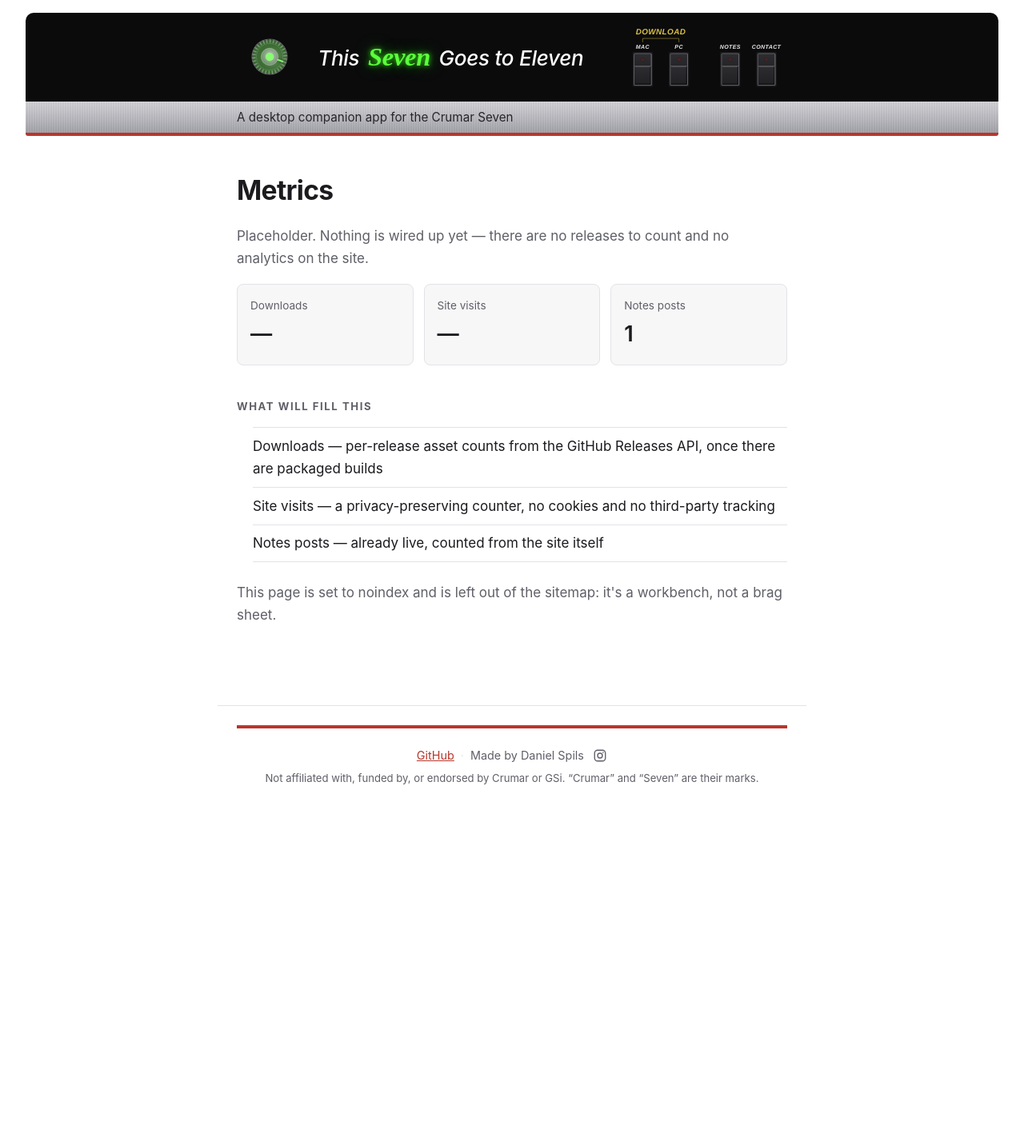
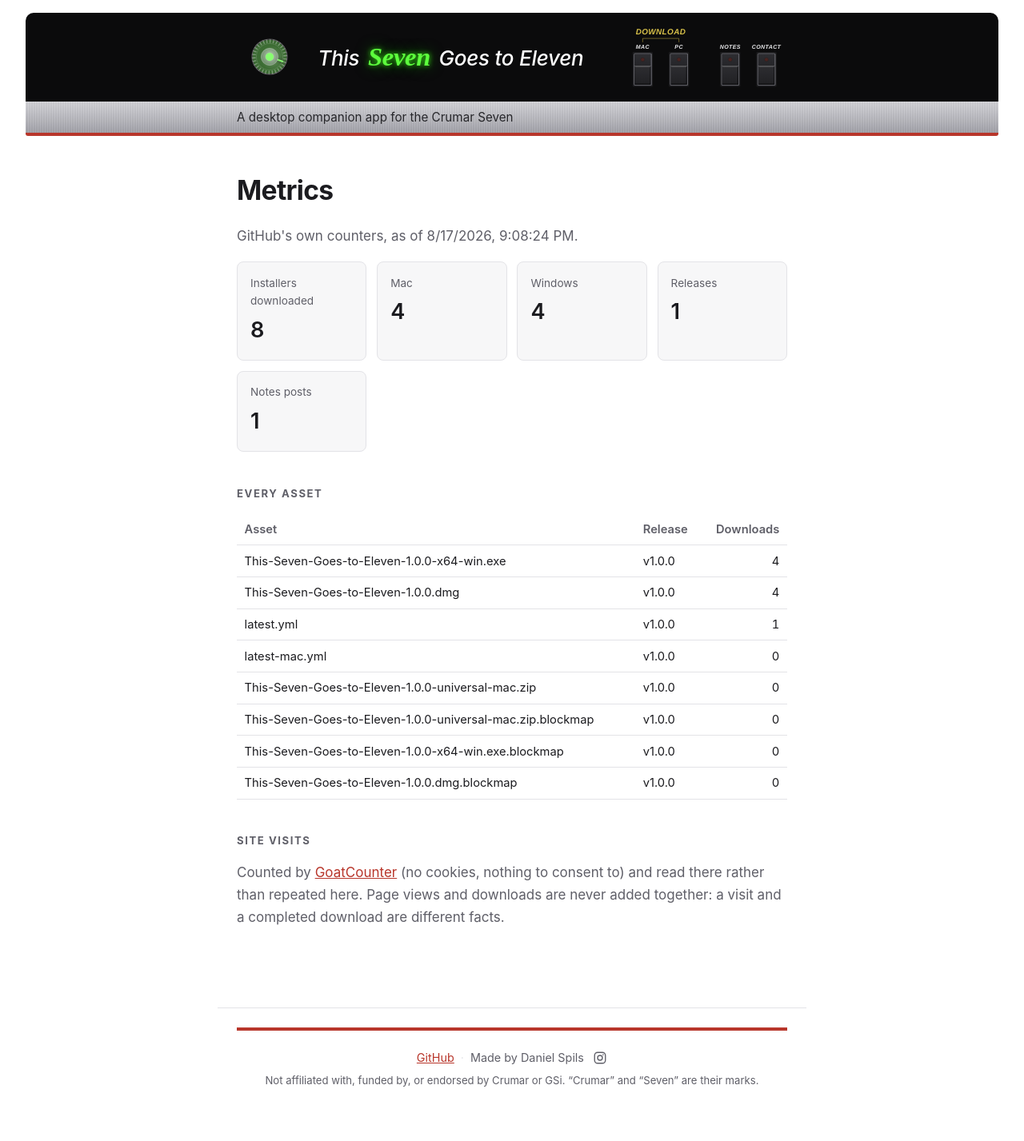
Before and after one commit to danielspils/this-seven-goes-to-eleven, a Jekyll site: the page built from docs/metrics.md, in a window 1280 px wide. Shown: the whole page at 80% size. Built offline with Jekyll 4.4.1, drawn with Linux system fonts in a browser that asks for light colours; comment, search, counter and statistics services are not loaded; before the commit the page ends 1049 px from its top, so only the background shows below that.

Commit message:
Wire the metrics page to its own data, and point GoatCounter at the real site
The page said "nothing is wired up yet" beside a data file that was - the
worse of the two states. It now reads docs/metrics/data.json, which the daily
job refreshes whether or not there were downloads.

INSTALLERS ONLY in the headline. The raw total counts latest.yml and the
blockmaps, which are the updater checking in rather than a person downloading
the app; one machine polling for updates would inflate "downloads" forever.
Mac and Windows are shown separately, and page views are not added to
downloads anywhere on the page - a visit and a completed download are
different facts.

GoatCounter's code is thissevengoestoeleven, not the t7gt11 I guessed.

Co-Authored-By: Claude Opus 5 <noreply@anthropic.com>

```diff
--- a/docs/_config.yml
+++ b/docs/_config.yml
@@ -25,7 +25,7 @@ downloads:
 # https://<code>.goatcounter.com and the site must be created there first —
 # this is only the half that lives in the page. Empty means no analytics at
 # all, which is what shipped until now.
-goatcounter: "t7gt11"
+goatcounter: "thissevengoestoeleven"
 
 # Both Pages-native: sitemap.xml for search engines, feed.xml for RSS readers
 # (and for post-to-email automation later, the way jx-3p.com does it).
--- a/docs/assets/css/style.css
+++ b/docs/assets/css/style.css
@@ -341,6 +341,14 @@ dialog.shot-modal img { display: block; width: 100%; height: auto; border-radius
 /* Kept: the date line on a post PAGE, which is not part of the index. */
 .post-date { color: var(--muted); font-size: .9rem; margin-top: -.8rem; }
 
+/* The per-asset table on /metrics/. Scrolls inside itself rather than pushing
+   the page sideways — asset names are long and phones are not. */
+.m-table { width: 100%; border-collapse: collapse; font-size: .92rem; margin: 0 0 1.5rem; }
+.m-table th, .m-table td { text-align: left; padding: .45rem .6rem; border-bottom: 1px solid var(--line); }
+.m-table th { color: var(--muted); font-weight: 600; }
+.m-table .num { text-align: right; font-variant-numeric: tabular-nums; }
+.m-table td:first-child { word-break: break-all; }
+
 /* These five declarations used to live in a SECOND copy of this rule further
    down the file — a chunk of an older stylesheet that got pasted in whole.
    Being last, that copy won, which is why `margin-top: 4rem` here never did
--- a/docs/metrics.md
+++ b/docs/metrics.md
@@ -9,24 +9,69 @@ description: Usage and download figures for This Seven Goes to Eleven.
 
 # Metrics
 
-<p class="muted">Placeholder. Nothing is wired up yet — there are no releases
-to count and no analytics on the site.</p>
+<p class="muted" id="m-generated">Reading the latest figures…</p>
 
 <div class="stats">
-  <div class="stat"><span class="lbl">Downloads</span><span class="val">—</span></div>
-  <div class="stat"><span class="lbl">Site visits</span><span class="val">—</span></div>
+  <div class="stat"><span class="lbl">Installers downloaded</span><span class="val" id="m-installers">—</span></div>
+  <div class="stat"><span class="lbl">Mac</span><span class="val" id="m-mac">—</span></div>
+  <div class="stat"><span class="lbl">Windows</span><span class="val" id="m-win">—</span></div>
+  <div class="stat"><span class="lbl">Releases</span><span class="val" id="m-releases">—</span></div>
   <div class="stat"><span class="lbl">Notes posts</span><span class="val">{{ site.posts.size }}</span></div>
 </div>
 
-## What will fill this
+<h2>Every asset</h2>
 
-<ul class="features">
-  <li>Downloads — per-release asset counts from the GitHub Releases API, once
-      there are packaged builds</li>
-  <li>Site visits — a privacy-preserving counter, no cookies and no
-      third-party tracking</li>
-  <li>Notes posts — already live, counted from the site itself</li>
-</ul>
+<div id="m-assets"><p class="muted">—</p></div>
 
-<p class="muted">This page is set to noindex and is left out of the sitemap:
-it's a workbench, not a brag sheet.</p>
+<h2>Site visits</h2>
+
+<p class="muted">Counted by <a href="https://{{ site.goatcounter }}.goatcounter.com">GoatCounter</a>
+(no cookies, nothing to consent to) and read there rather than repeated here.
+Page views and downloads are never added together: a visit and a completed
+download are different facts.</p>
+
+<script>
+// The numbers come from docs/metrics/data.json, refreshed daily by the
+// Download report workflow whether or not there were downloads — so this page
+// is current on quiet days too. Fetched rather than baked in at build time
+// because the data file changes on its own schedule, and a stale page that
+// looks live is worse than one that says it could not read.
+(function () {
+  const el = (id) => document.getElementById(id);
+  const isInstaller = (name) => name.endsWith('.dmg') || name.endsWith('.exe');
+
+  fetch('{{ "/metrics/data.json" | relative_url }}?cb=' + Date.now())
+    .then((r) => (r.ok ? r.json() : Promise.reject(new Error(r.status))))
+    .then((d) => {
+      const assets = d.assets || [];
+      const sum = (pick) => assets.filter(pick).reduce((n, a) => n + a.count, 0);
+
+      // INSTALLERS ONLY in the headline. The raw total counts latest.yml and
+      // the blockmaps, which are the updater checking in, not a person
+      // downloading the app — and one machine polling for updates would
+      // quietly inflate "downloads" forever.
+      el('m-installers').textContent = sum((a) => isInstaller(a.name));
+      el('m-mac').textContent = sum((a) => a.name.endsWith('.dmg'));
+      el('m-win').textContent = sum((a) => a.name.endsWith('.exe'));
+      el('m-releases').textContent = d.releases ?? '—';
+
+      const when = d.generated ? new Date(d.generated) : null;
+      el('m-generated').textContent = when
+        ? `GitHub's own counters, as of ${when.toLocaleString()}.`
+        : "GitHub's own counters.";
+
+      const rows = assets
+        .slice()
+        .sort((a, b) => b.count - a.count || a.name.localeCompare(b.name))
+        .map((a) => `<tr><td>${a.name}</td><td>${a.tag}</td><td class="num">${a.count}</td></tr>`)
+        .join('');
+      el('m-assets').innerHTML = rows
+        ? `<table class="m-table"><thead><tr><th>Asset</th><th>Release</th><th class="num">Downloads</th></tr></thead><tbody>${rows}</tbody></table>`
+        : '<p class="muted">No releases yet.</p>';
+    })
+    .catch(() => {
+      el('m-generated').textContent =
+        'Could not read the figures just now. They are regenerated daily.';
+    });
+})();
+</script>
--- a/docs/metrics/data.json
+++ b/docs/metrics/data.json
@@ -1,6 +1,55 @@
 {
-  "generated": "2026-08-17T07:58:07.943Z",
-  "downloads": 0,
-  "releases": 0,
-  "assets": []
+  "generated": "2026-08-17T21:08:24.523Z",
+  "downloads": 9,
+  "releases": 1,
+  "assets": [
+    {
+      "name": "latest-mac.yml",
+      "tag": "v1.0.0",
+      "count": 0,
+      "published": "2026-08-17T16:17:51Z"
+    },
+    {
+      "name": "latest.yml",
+      "tag": "v1.0.0",
+      "count": 1,
+      "published": "2026-08-17T16:17:51Z"
+    },
+    {
+      "name": "This-Seven-Goes-to-Eleven-1.0.0-universal-mac.zip",
+      "tag": "v1.0.0",
+      "count": 0,
+      "published": "2026-08-17T16:17:51Z"
+    },
+    {
+      "name": "This-Seven-Goes-to-Eleven-1.0.0-universal-mac.zip.blockmap",
+      "tag": "v1.0.0",
+      "count": 0,
+      "published": "2026-08-17T16:17:51Z"
+    },
+    {
+      "name": "This-Seven-Goes-to-Eleven-1.0.0-x64-win.exe",
+      "tag": "v1.0.0",
+      "count": 4,
+      "published": "2026-08-17T16:17:51Z"
+    },
+    {
+      "name": "This-Seven-Goes-to-Eleven-1.0.0-x64-win.exe.blockmap",
+      "tag": "v1.0.0",
+      "count": 0,
+      "published": "2026-08-17T16:17:51Z"
+    },
+    {
+      "name": "This-Seven-Goes-to-Eleven-1.0.0.dmg",
+      "tag": "v1.0.0",
+      "count": 4,
+      "published": "2026-08-17T16:17:51Z"
+    },
+    {
+      "name": "This-Seven-Goes-to-Eleven-1.0.0.dmg.blockmap",
+      "tag": "v1.0.0",
+      "count": 0,
+      "published": "2026-08-17T16:17:51Z"
+    }
+  ]
 }
```
